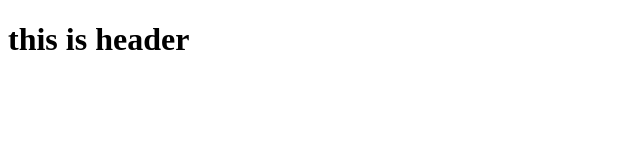
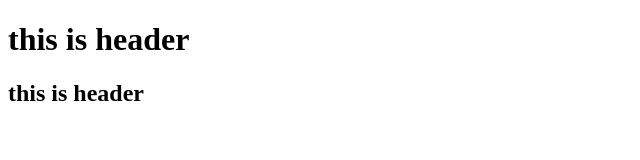
Before and after one commit to Lukachomakha/reporepo, a plain HTML site: page index.html in a window 1280 px wide. Shown: the whole page, without its empty margins (0-640 px from the left). Drawn offline with Linux system fonts and the light colour scheme.

Commit message:
added h2

```diff
--- a/index.html
+++ b/index.html
@@ -6,6 +6,7 @@
 </head>
 <body>
 	<h1> this is header </h1>
+	<h2> this is header </h2>
 
 </body>
 </html>
```
